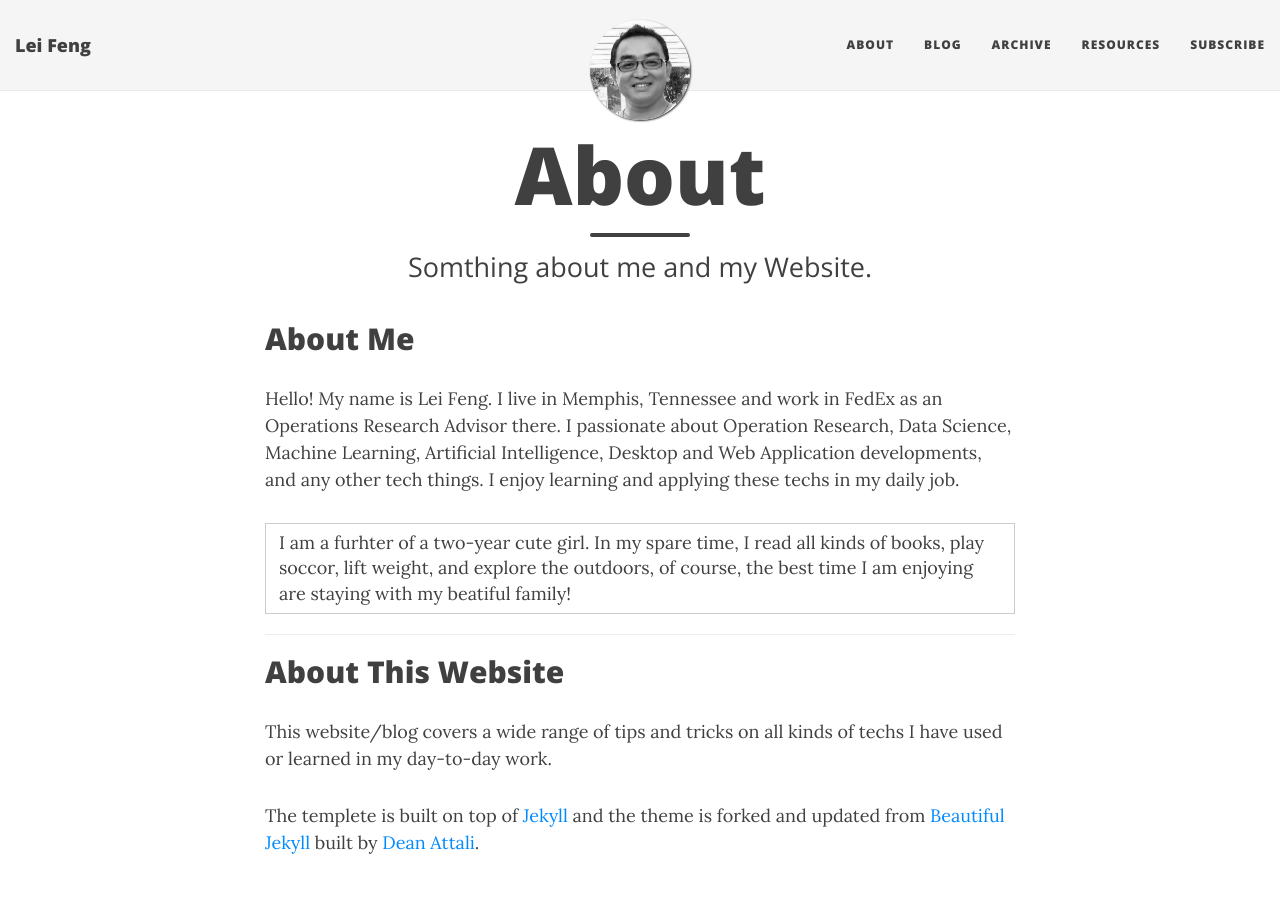
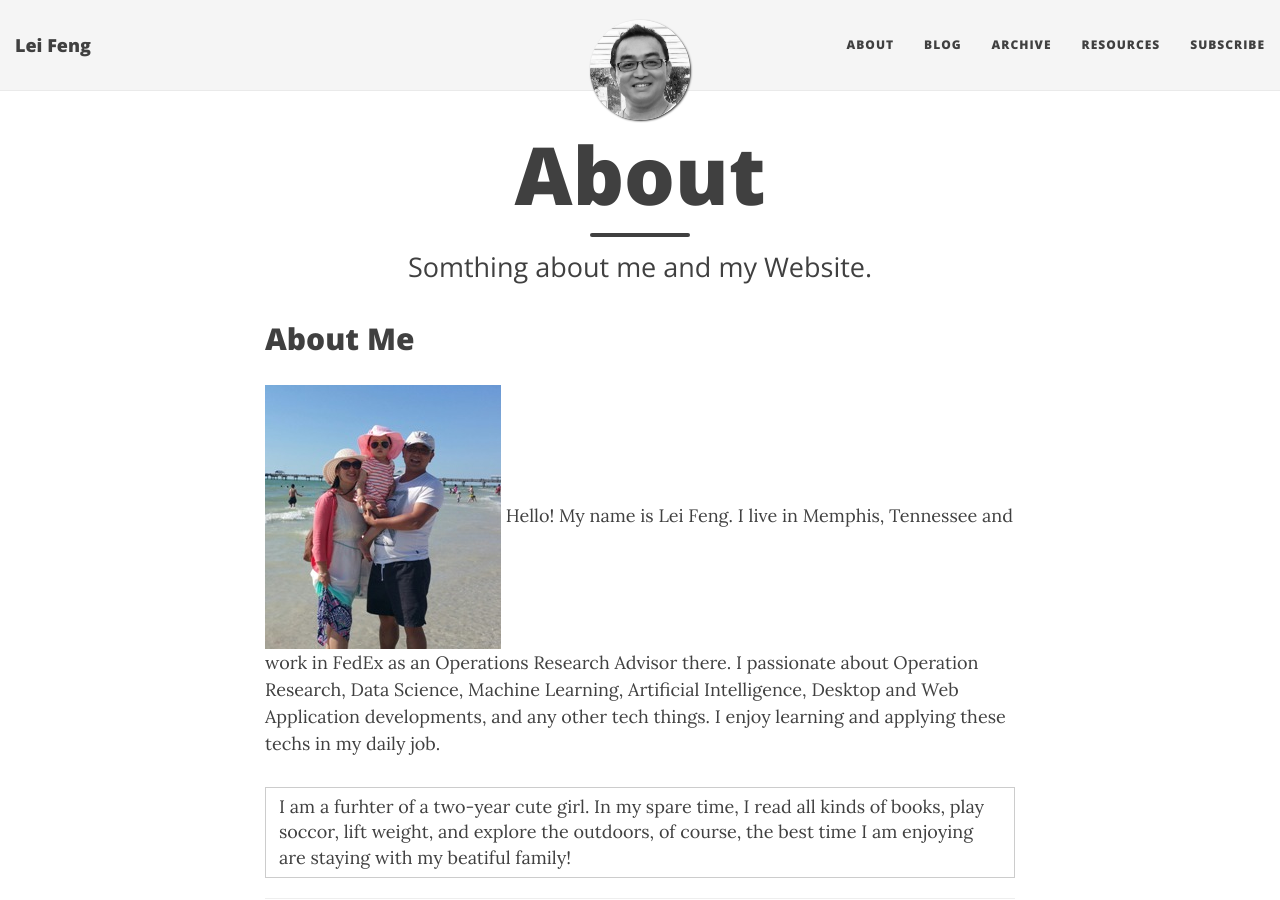
Before and after one commit to stonefl/stonefl.github.io, a Jekyll site: the page built from about.md, in a window 1280 px wide and 900 px high. Built offline with Jekyll 4.4.1, drawn with Linux system fonts in a browser that asks for light colours; nearby versions of some CDN libraries.

Commit message:
Update about.md

```diff
--- a/about.md
+++ b/about.md
@@ -6,9 +6,7 @@ subtitle: Somthing about me and my Website.
 
 ## About Me
 
-{% comment %}
-<img src="/img/avatar/family.jpg" alt="Picture of a cat in front of a pc" align="left">
-{% endcomment %}
+![alter](/img/avatar/family.jpg)
 Hello! My name is Lei Feng. I live in Memphis, Tennessee and work in FedEx as an Operations Research Advisor there. I passionate about Operation Research, Data Science, Machine Learning, Artificial Intelligence, Desktop and Web Application developments, and any other tech things. I enjoy learning and applying these techs in my daily job.
 
 I am a furhter of a two-year cute girl. In my spare time, I read all kinds of books, play soccor, lift weight, and explore the outdoors, of course, the best time I am enjoying are staying with my beatiful family!|
```
